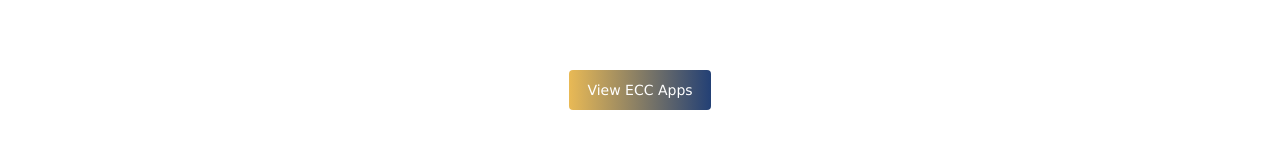
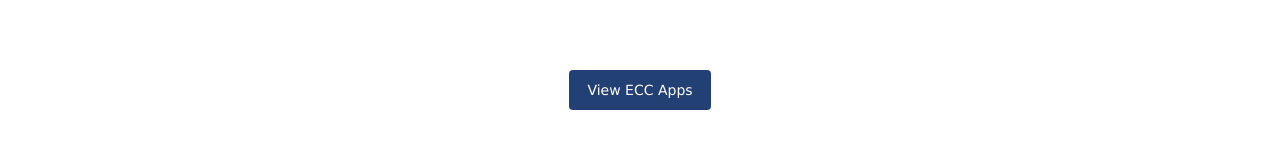
Before and after one commit to mohitkewalramani7/MOHIT-KEWALRAMANI-ecc-dssb-IS21-code-challenge-req101408, a Next.js app: page / in a window 1280 px wide. Shown: the part 188-336 px from the top of the page. Built offline with nearby package versions, Linux system fonts and the light colour scheme.

Commit message:
Cleaning up some styles on landing page

```diff
--- a/src/app/page.js
+++ b/src/app/page.js
@@ -17,9 +17,7 @@ export default function Home() {
         </div>
       </div>
       <Link href="/projects/projects" className={styles.buttonLink}>
-        <div className={styles.nextbutton}>
           View ECC Apps
-        </div>
       </Link>
     </main>
   )
--- a/src/app/page.module.css
+++ b/src/app/page.module.css
@@ -24,14 +24,10 @@
 
 .buttonLink {
   text-decoration: none;
-}
-
-.nextbutton {
   font-size: 14px;
   cursor: pointer;
   padding: 12px 18px;
   border-radius: 4px;
   color: white;
-  background: rgb(227,168,43);
-  background: linear-gradient(90deg, rgba(227, 168, 43, 0.8) 0%, rgba(35, 64, 117, 1) 100%);
+  background-color: #234075;
 }
```
